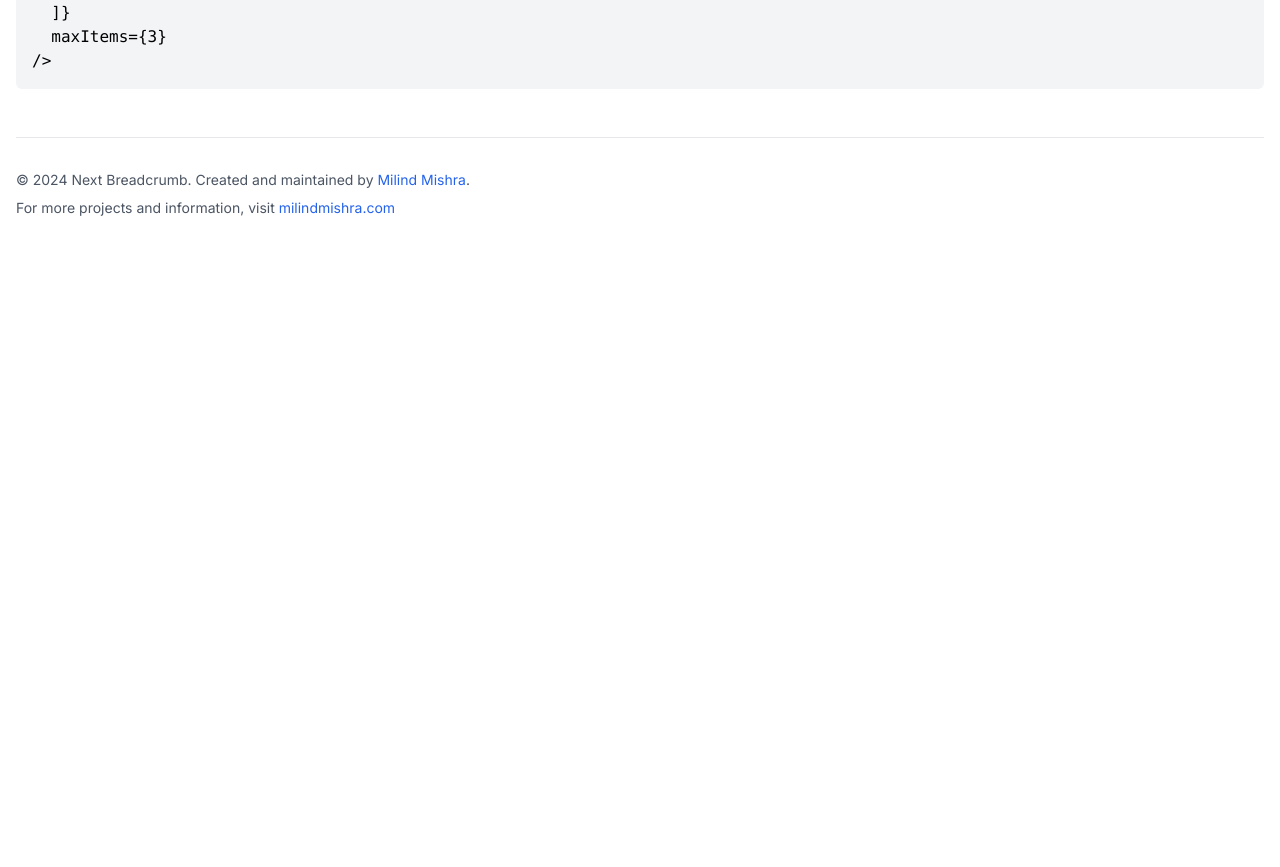
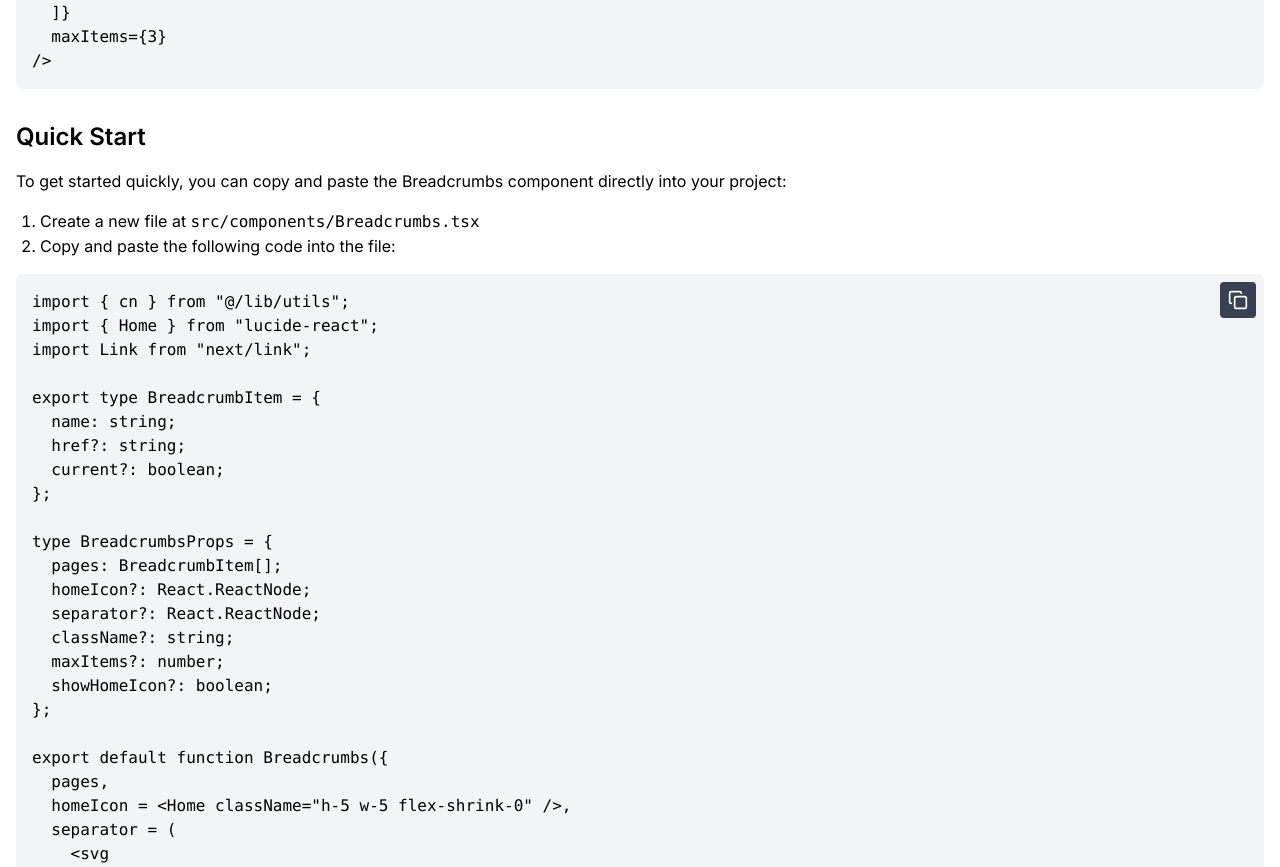
Before and after one commit to thatbeautifuldream/next-breadcrumb, a Next.js app: page / in a window 1280 px wide. Shown: the part 1930-2797 px from the top of the page. Before the commit the page ends 2180 px from the top, so only its background shows below. Built offline with nearby package versions, Linux system fonts and the light colour scheme.

Commit message:
📦 NEW: add quick start guide

```diff
--- a/src/app/page.tsx
+++ b/src/app/page.tsx
@@ -1,7 +1,10 @@
+"use client";
+
 import Breadcrumbs, { BreadcrumbItem } from "@/components/breadcrumbs";
-import { ChevronRight } from "lucide-react";
+import { ChevronRight, Copy, Check } from "lucide-react";
 import Script from "next/script";
 import Link from "next/link";
+import { useState } from "react";
 
 export default function Home() {
   const breadcrumbsExample = `
@@ -66,6 +69,91 @@ import { ChevronRight } from "lucide-react";
         url: "https://www.milindmishra.com/_next/image?url=%2Fassets%2Fmilindmishra.png&w=256&q=75",
       },
     },
+  };
+
+  const [copied, setCopied] = useState(false);
+
+  const componentCode = `import { cn } from "@/lib/utils";
+import { Home } from "lucide-react";
+import Link from "next/link";
+
+export type BreadcrumbItem = {
+  name: string;
+  href?: string;
+  current?: boolean;
+};
+
+type BreadcrumbsProps = {
+  pages: BreadcrumbItem[];
+  homeIcon?: React.ReactNode;
+  separator?: React.ReactNode;
+  className?: string;
+  maxItems?: number;
+  showHomeIcon?: boolean;
+};
+
+export default function Breadcrumbs({
+  pages,
+  homeIcon = <Home className="h-5 w-5 flex-shrink-0" />,
+  separator = (
+    <svg
+      className="h-5 w-5 flex-shrink-0 text-gray-300"
+      fill="currentColor"
+      viewBox="0 0 20 20"
+      aria-hidden="true"
+    >
+      <path d="M5.555 17.776l8-16 .894.448-8 16-.894-.448z" />
+    </svg>
+  ),
+  className = "",
+  maxItems = Infinity,
+  showHomeIcon = true,
+}: BreadcrumbsProps) {
+  const visiblePages = pages.slice(-Math.min(maxItems, pages.length));
+  const showEllipsis = pages.length > maxItems;
+
+  return (
+    <nav aria-label="Breadcrumb" className={cn("flex", className)}>
+      <ol role="list" className="flex items-center space-x-4">
+        {showHomeIcon && (
+          <li>
+            <Link href="/" className="text-gray-400 hover:text-gray-500">
+              {homeIcon}
+              <span className="sr-only">Home</span>
+            </Link>
+          </li>
+        )}
+        {showEllipsis && (
+          <li className="text-sm">
+            <span className="text-gray-500">...</span>
+          </li>
+        )}
+        {visiblePages.map((page, index) => (
+          <li key={page.name}>
+            <div className="flex items-center">
+              {(index > 0 || showHomeIcon) && separator}
+              <Link
+                href={page.href ?? "#"}
+                aria-current={page.current ? "page" : undefined}
+                className={cn(
+                  "ml-4 text-sm font-medium hover:text-gray-700",
+                  page.current ? "text-gray-900" : "text-gray-500"
+                )}
+              >
+                {page.name}
+              </Link>
+            </div>
+          </li>
+        ))}
+      </ol>
+    </nav>
+  );
+}`;
+
+  const handleCopy = () => {
+    navigator.clipboard.writeText(componentCode);
+    setCopied(true);
+    setTimeout(() => setCopied(false), 2000);
   };
 
   return (
@@ -177,6 +265,52 @@ import { ChevronRight } from "lucide-react";
           </pre>
         </section>
 
+        <section className="mb-8">
+          <h2 className="text-2xl font-semibold mb-4">Quick Start</h2>
+          <p className="mb-4">
+            To get started quickly, you can copy and paste the Breadcrumbs
+            component directly into your project:
+          </p>
+          <ol className="list-decimal pl-6 mb-4">
+            <li>
+              Create a new file at <code>src/components/Breadcrumbs.tsx</code>
+            </li>
+            <li>Copy and paste the following code into the file:</li>
+          </ol>
+          <div className="relative">
+            <pre className="bg-gray-100 p-4 rounded-md mb-4">
+              <code>{componentCode}</code>
+            </pre>
+            <button
+              onClick={handleCopy}
+              className="absolute top-2 right-2 bg-gray-700 text-white p-2 rounded hover:bg-gray-600 transition-colors"
+              aria-label={copied ? "Copied" : "Copy to clipboard"}
+            >
+              {copied ? (
+                <Check className="h-5 w-5" />
+              ) : (
+                <Copy className="h-5 w-5" />
+              )}
+            </button>
+          </div>
+          <p className="mb-4">
+            Make sure you have the required dependencies installed:
+          </p>
+          <ul className="list-disc pl-6 mb-4">
+            <li>
+              <code>lucide-react</code> for the Home icon
+            </li>
+            <li>
+              <code>@/lib/utils</code> for the <code>cn</code> function (you may
+              need to create this utility)
+            </li>
+          </ul>
+          <p>
+            Now you can import and use the Breadcrumbs component in your pages
+            as shown in the examples above.
+          </p>
+        </section>
+
         <footer className="mt-12 pt-8 border-t border-gray-200">
           <p className="text-sm text-gray-600">
             © {new Date().getFullYear()} Next Breadcrumb. Created and maintained
```
Also changed, not shown: 1 other file (tests, documents, lock files or other folders).
